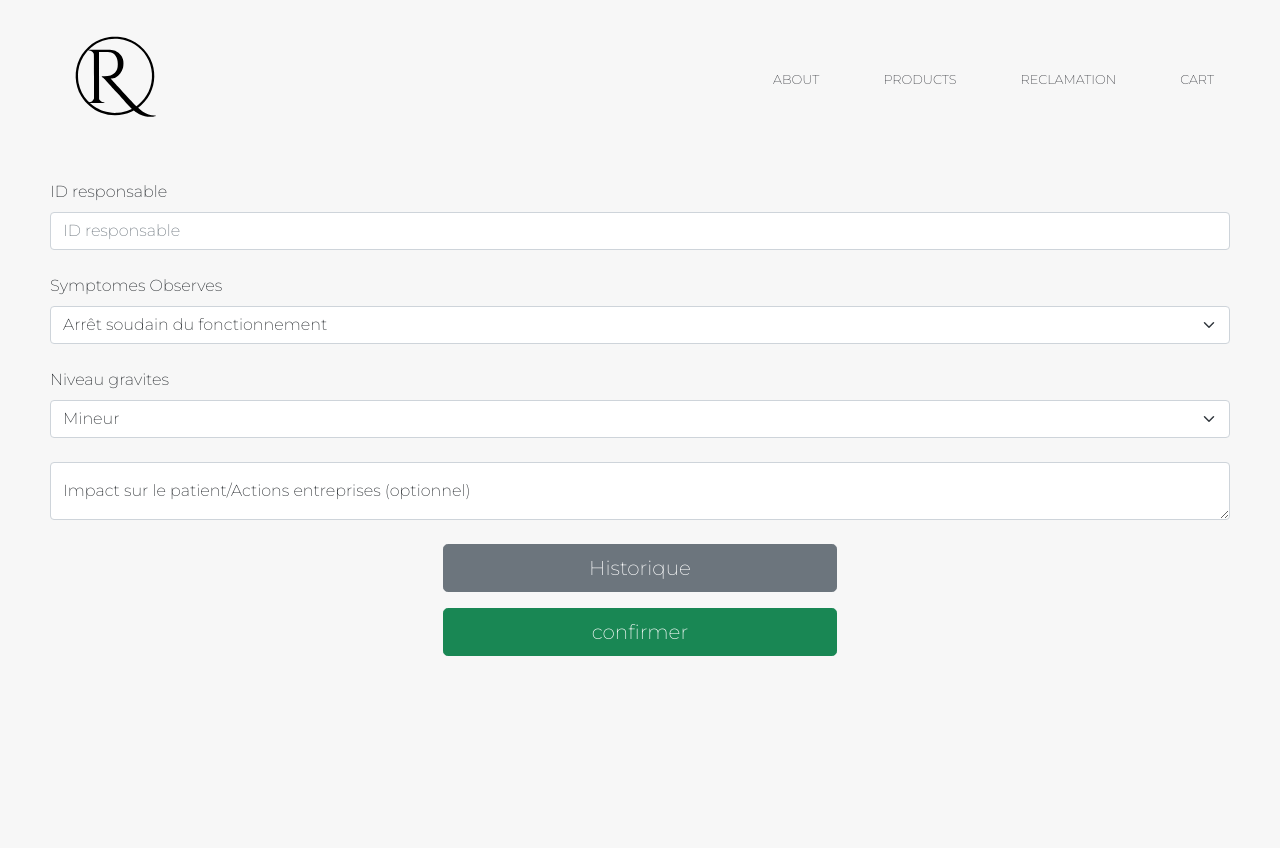
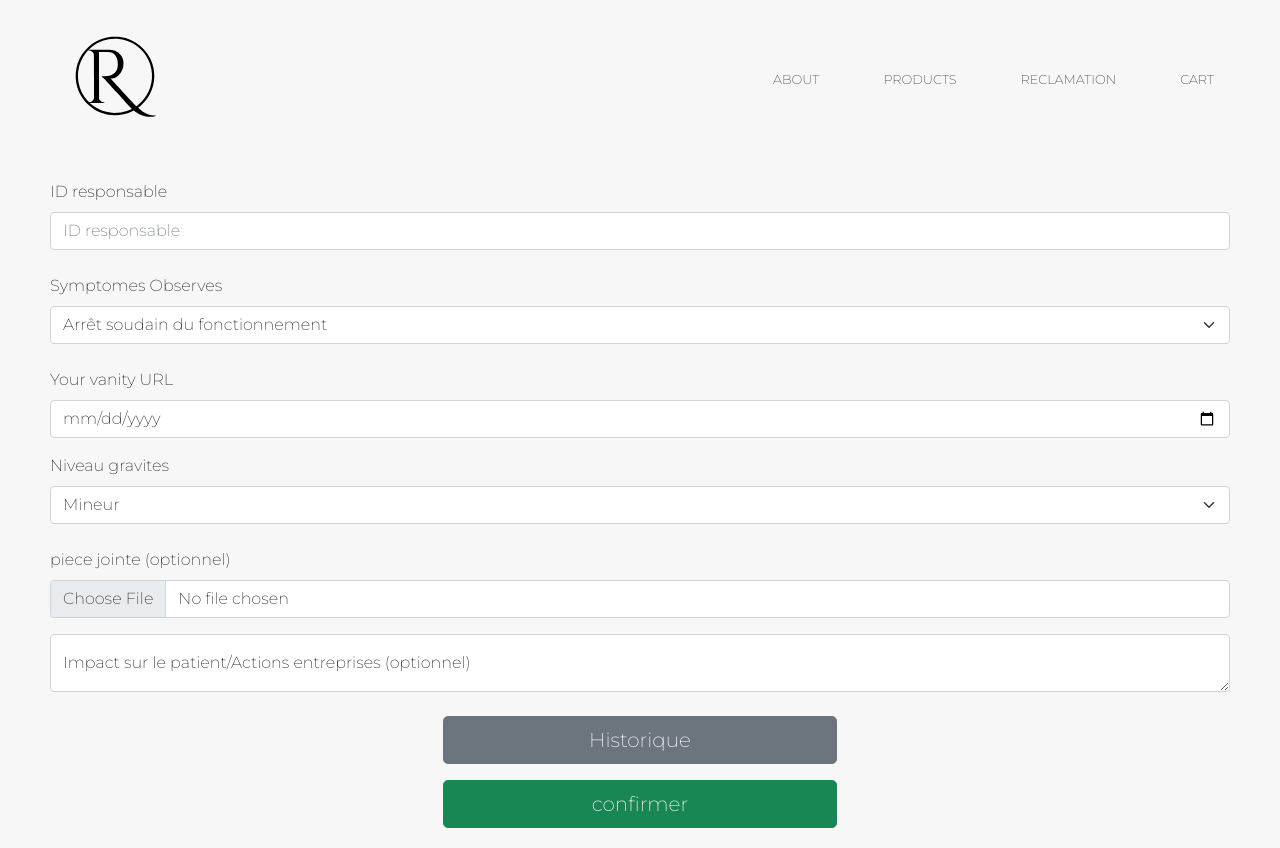
Before and after one commit to ael-habc/RESPINNOV, a React (Create React App) app: page /reclamation in a window 1280 px wide. Before the commit the page ends 800 px from the top, so only its background shows below. Built offline with nearby package versions, Linux system fonts and the light colour scheme.

Commit message:
recalamations page done

```diff
--- a/src/Pages/Reclamation.js
+++ b/src/Pages/Reclamation.js
@@ -1,8 +1,8 @@
 import React from "react";
-import { useState} from 'react';
-import Button from 'react-bootstrap/Button';
-import Card from 'react-bootstrap/Card';
-import Modal from 'react-bootstrap/Modal';
+import { useState } from "react";
+import Button from "react-bootstrap/Button";
+import Card from "react-bootstrap/Card";
+import Modal from "react-bootstrap/Modal";
 import {
   MDBRow,
   MDBCol,
@@ -40,6 +40,18 @@
         <option>Problèmes de contrôle de pression</option>
       </select>
       <br />
+      <label for="basic-url" class="form-label">
+        Your vanity URL
+      </label>
+      <div class="input-group mb-3">
+        <input
+          type="date"
+          class="form-control"
+          id="basic-url"
+          aria-describedby="basic-addon3"
+          required
+        />
+      </div>
       <label for="exampleFormControlTextarea1" class="form-label">
         Niveau gravites
       </label>
@@ -50,13 +62,27 @@
         <option value="3">Critique</option>
       </select>
       <br />
+      <label for="basic-url" class="form-label">
+        piece jointe (optionnel)
+      </label>
+      <div class="input-group mb-3">
+        <input
+          type="file"
+          class="form-control"
+          id="basic-url"
+          aria-describedby="basic-addon3"
+          required
+        />
+      </div>
       <div class="form-floating">
         <textarea
           class="form-control"
-          placeholder="Leave a comment here"
+          placeholder="Impact sur le patient/Actions entreprises (optionnel)"
           id="floatingTextarea"
         ></textarea>
-        <label for="floatingTextarea">Impact sur le patient/Actions entreprises (optionnel)</label>
+        <label for="floatingTextarea">
+          Impact sur le patient/Actions entreprises (optionnel)
+        </label>
       </div>
       <br />
       <div class="d-grid gap-3 col-4 mx-auto ">
@@ -80,7 +106,12 @@
         Historique
       </Button>
 
-      <Modal show={show} onHide={handleClose} aria-labelledby="contained-modal-title-vcenter" centered>
+      <Modal
+        show={show}
+        onHide={handleClose}
+        aria-labelledby="contained-modal-title-vcenter"
+        centered
+      >
         <Modal.Header closeButton>
           <Modal.Title>{props.name}</Modal.Title>
         </Modal.Header>
@@ -89,7 +120,6 @@
           <Button variant="danger" onClick={handleClose}>
             Close
           </Button>
-
         </Modal.Footer>
       </Modal>
     </>
```
